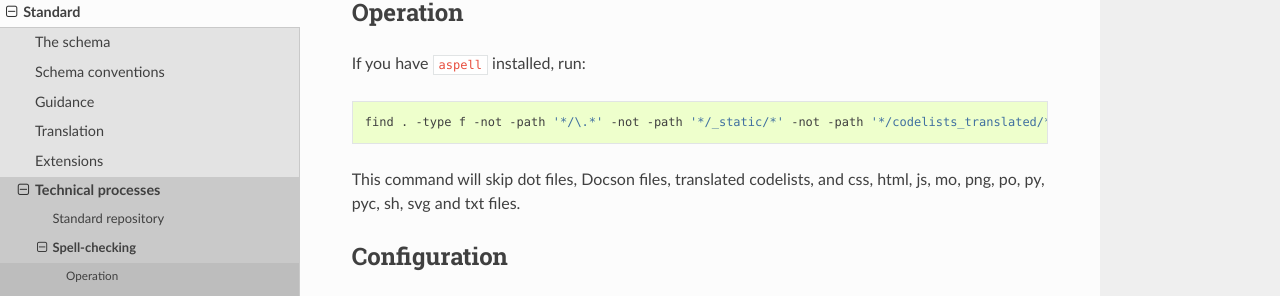
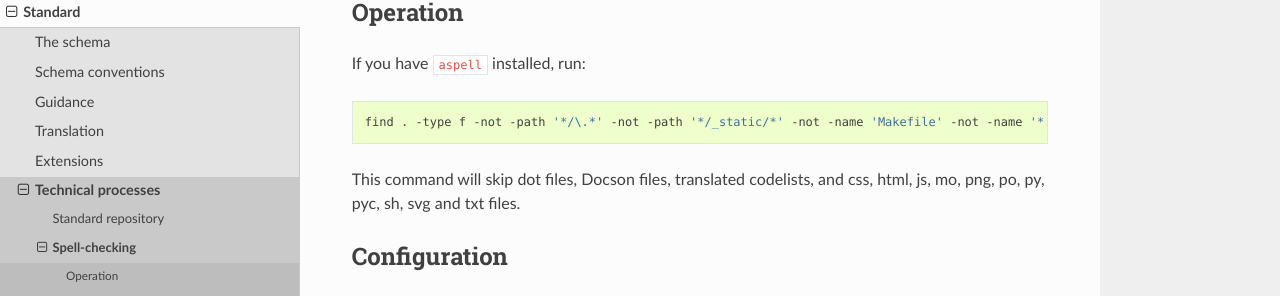
Before and after one commit to open-contracting/standard-development-handbook, a Sphinx documentation site: the page built from docs/standard/technical/spellcheck.md, in a window 1280 px wide and 900 px high. Shown: the part 164-460 px from the top of the window. Built offline with Sphinx 7.4.7 and the Read the Docs theme 2.0.0, drawn with Linux system fonts in a browser that asks for light colours.

Commit message:
codelists_translated is no longer used

````diff
--- a/docs/standard/technical/spellcheck.md
+++ b/docs/standard/technical/spellcheck.md
@@ -5,7 +5,7 @@
 If you have `aspell` installed, run:
 
 ```shell
-find . -type f -not -path '*/\.*' -not -path '*/_static/*' -not -path '*/codelists_translated/*' -not -name 'Makefile' -not -name '*.bat' -not -name '*.css' -not -name '*.html' -not -name '*.js' -not -name '*.mo' -not -name '*.png' -not -name '*.po' -not -name '*.py' -not -name '*.pyc' -not -name '*.scss' -not -name '*.sh' -not -name '*.svg' -not -name '*.txt' -exec aspell -H check '{}' ';'
+find . -type f -not -path '*/\.*' -not -path '*/_static/*' -not -name 'Makefile' -not -name '*.bat' -not -name '*.css' -not -name '*.html' -not -name '*.js' -not -name '*.mo' -not -name '*.png' -not -name '*.po' -not -name '*.py' -not -name '*.pyc' -not -name '*.scss' -not -name '*.sh' -not -name '*.svg' -not -name '*.txt' -exec aspell -H check '{}' ';'
 ```
 
 This command will skip dot files, Docson files, translated codelists, and css, html, js, mo, png, po, py, pyc, sh, svg and txt files.
````
Also changed, not shown: docs/standard/technical/repository.md (+0 -1 lines).
